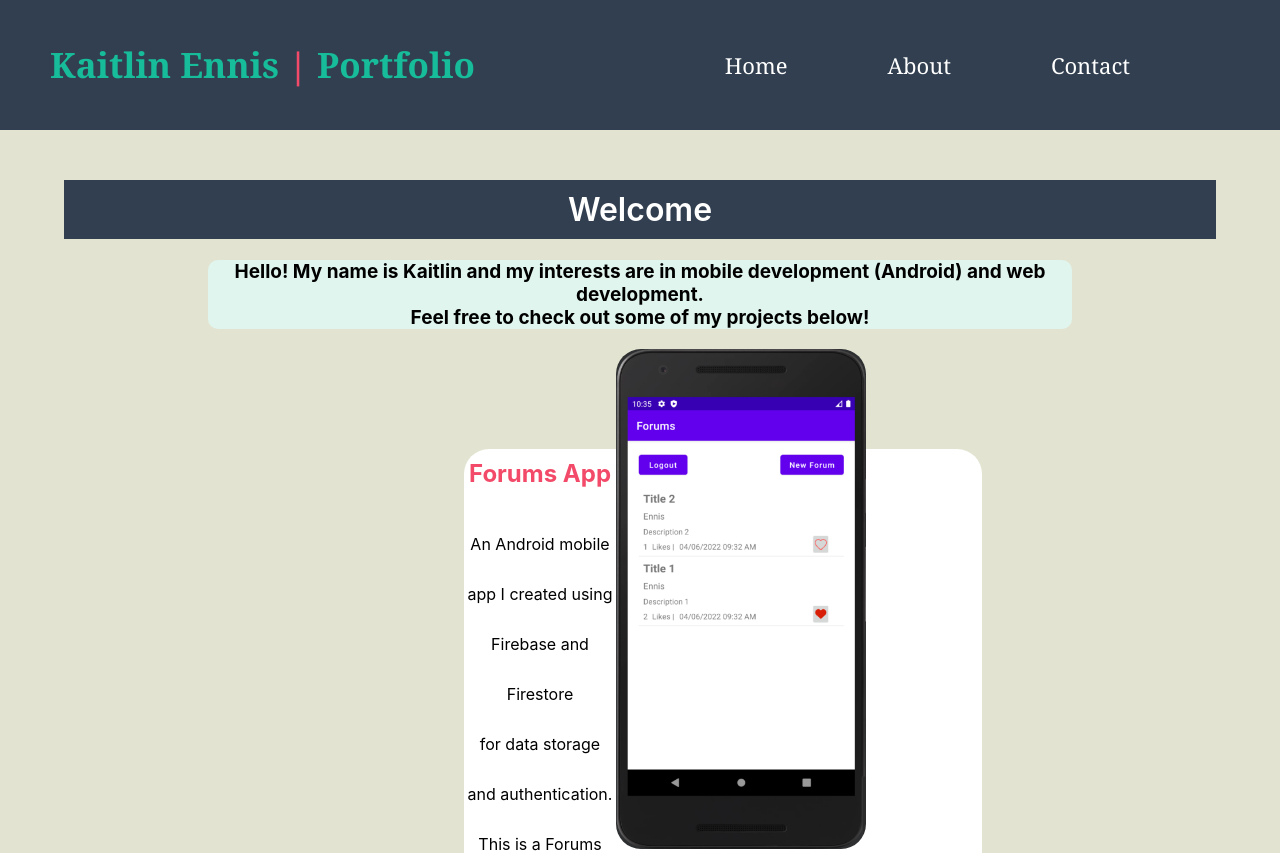
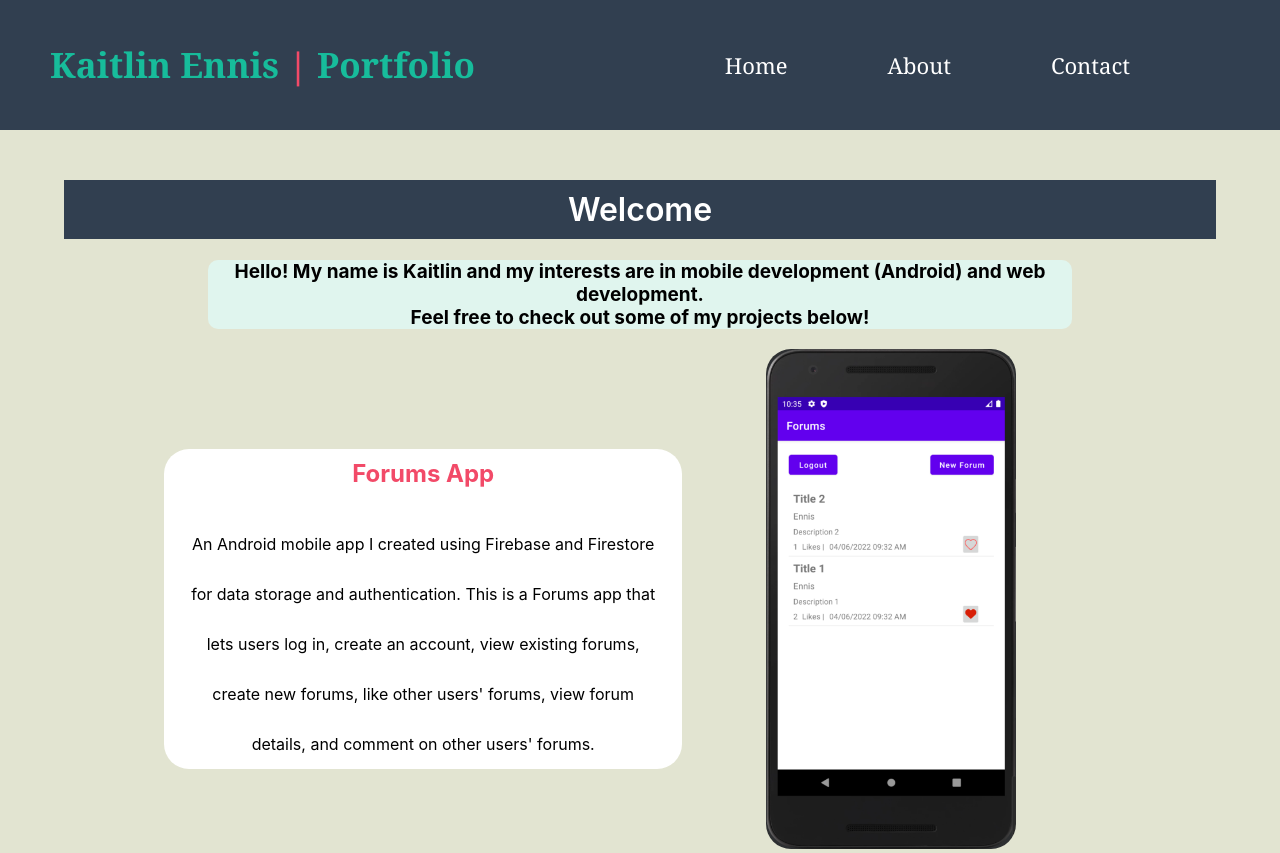
Before and after one commit to kaitlinennis/ITIS4440_Individual_Project, a React (Create React App) app: page / in a window 1280 px wide. Shown: the top 853 px of the page. Built offline with nearby package versions, Linux system fonts and the light colour scheme.

Commit message:
Change Home page layout

```diff
--- a/src/App.css
+++ b/src/App.css
@@ -184,13 +184,12 @@
 
 .mobilePic {
   float: right;
-  margin-right: 350px;
+  margin-right: 200px;
   border-radius: 25px;
 }
 
 .description1 {
-  /*margin-top: 100px;*/
-  margin-left: 400px;
+  margin-left: 100px;
   line-height: 50px;
   width: 45%;
   margin-top: 100px;
--- a/src/pages/Home.js
+++ b/src/pages/Home.js
@@ -50,6 +50,7 @@ const Home = () => {
                 alt="Shopping List app screenshot"
                 />
 
+
                 <div className="pageText halfText description1">
                 <h2 className="projectName">Shopping List App</h2>
                     <p>An Android mobile app I created using Firebase and Firestore<br/>
```
